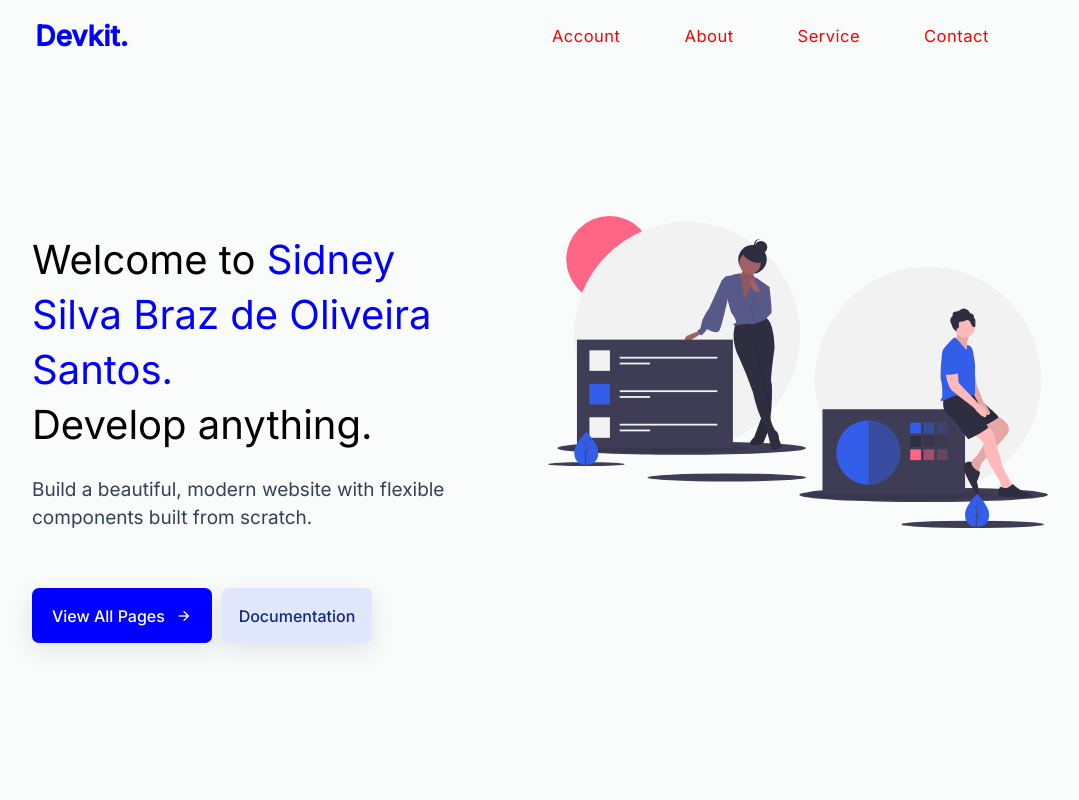
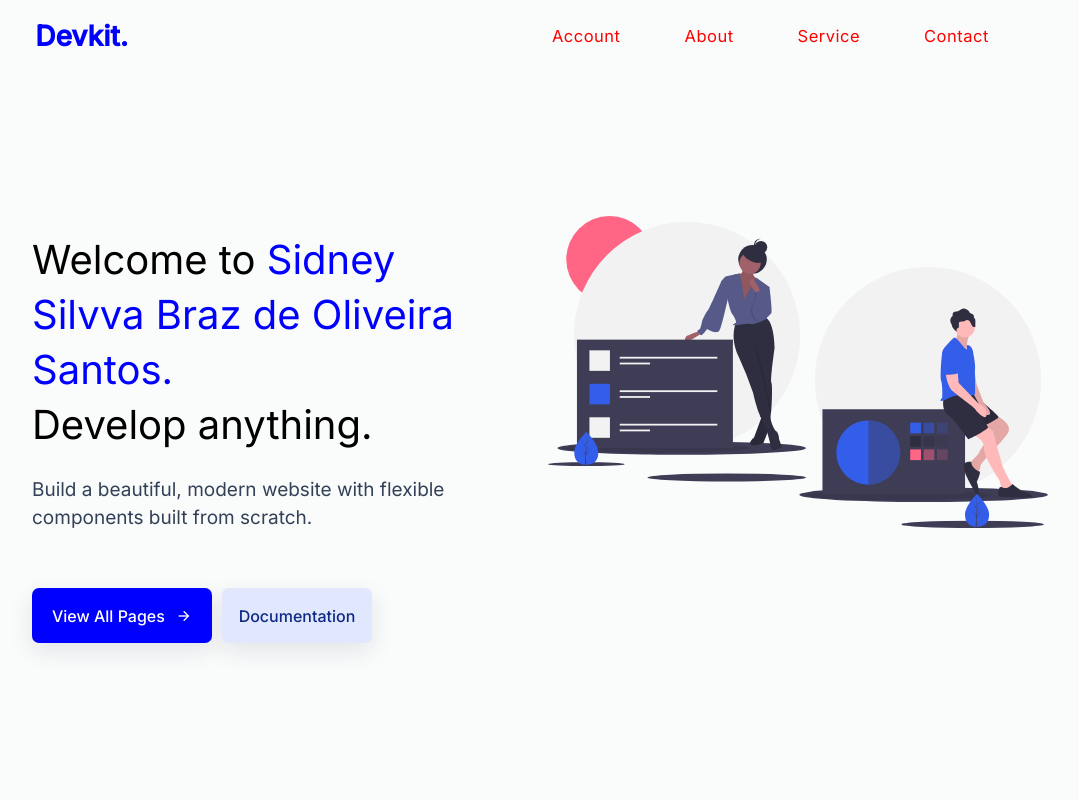
Before and after one commit to devsidney/Landing-Page-JS, a plain HTML site: page index.html in a window 1280 px wide. Shown: the top 800 px of the page, without its empty margins (112-1191 px from the left). Drawn offline with nearby package versions, Linux system fonts and the light colour scheme.

Commit message:
cambio en la p

```diff
--- a/index.html
+++ b/index.html
@@ -59,7 +59,7 @@
         <div class="grid-cols-2">
           <div class="grid-item-1">
             <h1 class="main-heading">
-              Welcome to <span>Sidney Silva Braz de Oliveira Santos.</span>
+              Welcome to <span>Sidney Silvva Braz de Oliveira Santos.</span>
               <br />
               Develop anything.
             </h1>
```
